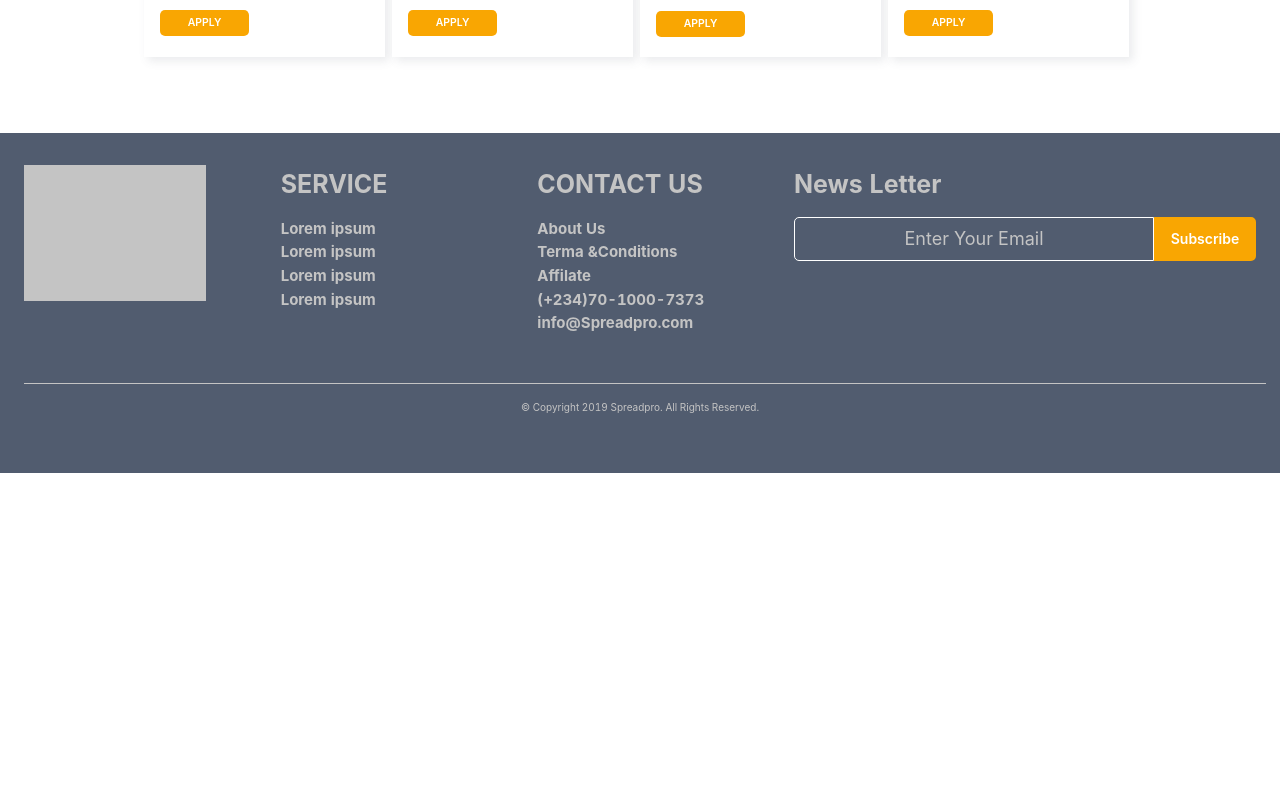
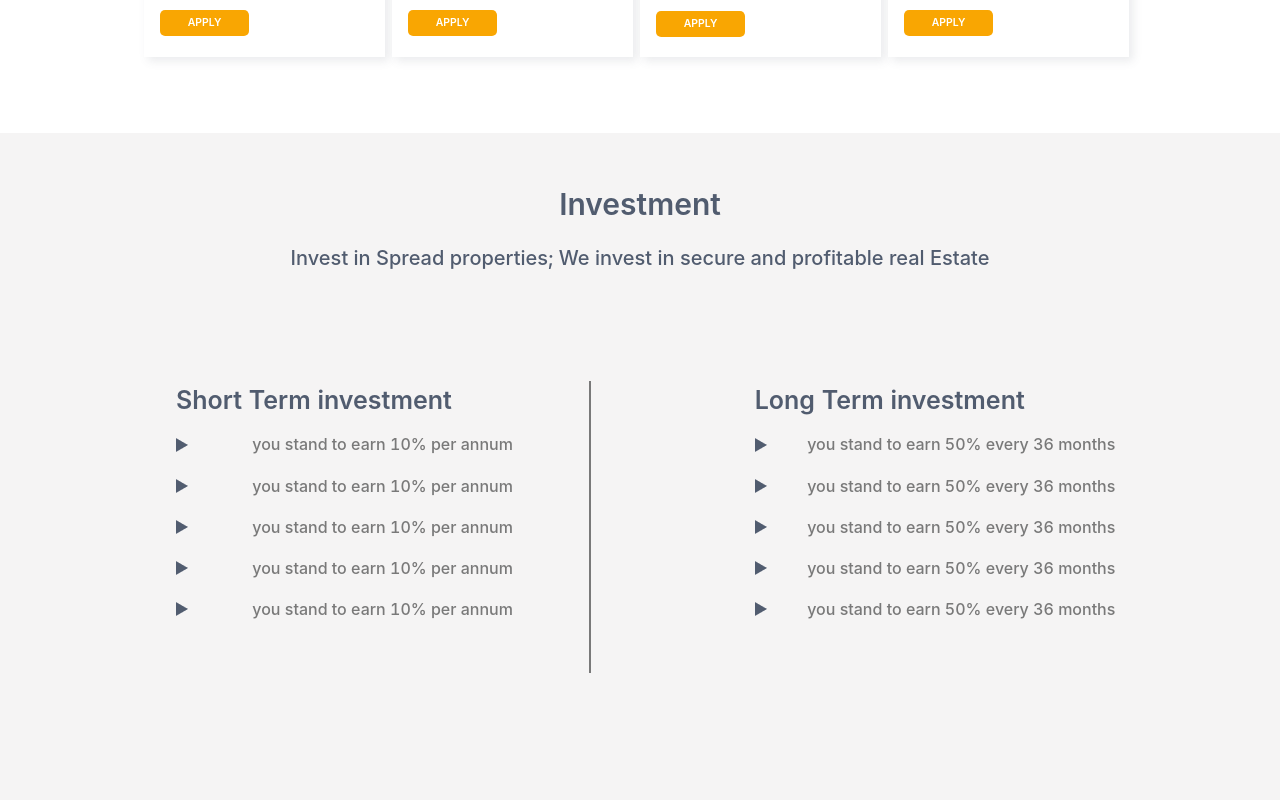
Before and after one commit to TGE24/SP-WEB-1, a Next.js app: page /careers in a window 1280 px wide. Shown: the part 1180-1980 px from the top of the page. Before the commit the page ends 1653 px from the top, so only its background shows below. Built offline with nearby package versions, Linux system fonts and the light colour scheme.

Commit message:
FEATURE Added the Investment Section in the career page

```diff
--- a/src/pages/careers/index.js
+++ b/src/pages/careers/index.js
@@ -1,6 +1,7 @@
 import React from "react";
 import SectionOne from "./sectionOne";
 import SectionTwo from "./sectionTwo";
+import SectionThree from "./sectionThree";
 import Footer from "../../components/footer";
 import NavBar from "../../components/navbar";
 export default () => {
@@ -9,6 +10,7 @@ export default () => {
       <NavBar />
       <SectionOne />
       <SectionTwo />
+      <SectionThree />
       <Footer />
     </>
   );
--- /dev/null
+++ b/src/pages/careers/sectionThree.js
@@ -0,0 +1,111 @@
+import React from "react";
+import { CareerSectionThree } from "./styled";
+import { Row, Col } from "antd";
+export default () => {
+  return (
+    <CareerSectionThree>
+      <div className="container">
+        <h1>Investment</h1>
+        <h2>
+          Invest in Spread properties; We invest in secure and profitable real
+          Estate
+        </h2>
+        <Row>
+          <Col xs={24} sm={2} md={11} lg={11} xl={10}>
+            <div className="left-content">
+              <h1>Short Term investment</h1>
+              <Row>
+                <Col xs={2} sm={1} md={1} lg={1} xl={1}>
+                  <img src="../assets/icons/bullet.png" alt="" />
+                </Col>
+                <Col xs={22} sm={23} md={23} lg={23} xl={23}>
+                  <h2>you stand to earn 10% per annum</h2>
+                </Col>
+              </Row>
+              <Row>
+                <Col xs={2} sm={1} md={1} lg={1} xl={1}>
+                  <img src="../assets/icons/bullet.png" alt="" />
+                </Col>
+                <Col xs={22} sm={23} md={23} lg={23} xl={23}>
+                  <h2>you stand to earn 10% per annum</h2>
+                </Col>
+              </Row>
+              <Row>
+                <Col xs={2} sm={1} md={1} lg={1} xl={1}>
+                  <img src="../assets/icons/bullet.png" alt="" />
+                </Col>
+                <Col xs={22} sm={23} md={23} lg={23} xl={23}>
+                  <h2>you stand to earn 10% per annum</h2>
+                </Col>
+              </Row>
+              <Row>
+                <Col xs={2} sm={1} md={1} lg={1} xl={1}>
+                  <img src="../assets/icons/bullet.png" alt="" />
+                </Col>
+                <Col xs={22} sm={23} md={23} lg={23} xl={23}>
+                  <h2>you stand to earn 10% per annum</h2>
+                </Col>
+              </Row>
+              <Row>
+                <Col xs={2} sm={1} md={1} lg={1} xl={1}>
+                  <img src="../assets/icons/bullet.png" alt="" />
+                </Col>
+                <Col xs={22} sm={23} md={23} lg={23} xl={23}>
+                  <h2>you stand to earn 10% per annum</h2>
+                </Col>
+              </Row>
+            </div>
+          </Col>
+          <Col xs={0} sm={0} md={1} lg={1} xl={4}>
+            <div className="vertical-line"></div>
+          </Col>
+          <Col xs={24} sm={2} md={11} lg={11} xl={10}>
+            <div className="left-content">
+              <h1>Long Term investment</h1>
+              <Row>
+                <Col xs={2} sm={1} md={1} lg={1} xl={1}>
+                  <img src="../assets/icons/bullet.png" alt="" />
+                </Col>
+                <Col xs={22} sm={23} md={23} lg={23} xl={23}>
+                  <h2>you stand to earn 50% every 36 months</h2>
+                </Col>
+              </Row>
+              <Row>
+                <Col xs={2} sm={1} md={1} lg={1} xl={1}>
+                  <img src="../assets/icons/bullet.png" alt="" />
+                </Col>
+                <Col xs={22} sm={23} md={23} lg={23} xl={23}>
+                  <h2>you stand to earn 50% every 36 months</h2>
+                </Col>
+              </Row>
+              <Row>
+                <Col xs={2} sm={1} md={1} lg={1} xl={1}>
+                  <img src="../assets/icons/bullet.png" alt="" />
+                </Col>
+                <Col xs={22} sm={23} md={23} lg={23} xl={23}>
+                  <h2>you stand to earn 50% every 36 months</h2>
+                </Col>
+              </Row>
+              <Row>
+                <Col xs={2} sm={1} md={1} lg={1} xl={1}>
+                  <img src="../assets/icons/bullet.png" alt="" />
+                </Col>
+                <Col xs={22} sm={23} md={23} lg={23} xl={23}>
+                  <h2>you stand to earn 50% every 36 months</h2>
+                </Col>
+              </Row>
+              <Row>
+                <Col xs={2} sm={1} md={1} lg={1} xl={1}>
+                  <img src="../assets/icons/bullet.png" alt="" />
+                </Col>
+                <Col xs={22} sm={23} md={23} lg={23} xl={23}>
+                  <h2>you stand to earn 50% every 36 months</h2>
+                </Col>
+              </Row>
+            </div>
+          </Col>
+        </Row>
+      </div>
+    </CareerSectionThree>
+  );
+};
--- a/src/pages/careers/styled.js
+++ b/src/pages/careers/styled.js
@@ -132,3 +132,66 @@ export const CareerSectionTwo = styled.section`
     }
   }
 `;
+
+export const CareerSectionThree = styled.section`
+  height: 730px;
+  background: #f5f4f4;
+  width: 100%;
+  .container {
+    display: flex;
+    flex-direction: column;
+
+    margin: 1rem 9rem;
+    h1 {
+      margin-top: 3rem;
+      color: #515c6f;
+      font-size: 30px;
+
+      font-weight: 600;
+      text-align: center;
+    }
+    h2 {
+      color: #515c6f;
+      font-size: 20px;
+
+      font-weight: 500;
+      text-align: center;
+    }
+  }
+  .left-content {
+    margin: 6rem 0 0 2rem;
+    h1 {
+      color: #515c6f;
+      font-size: 25px;
+      text-align: left;
+      font-weight: 600;
+    }
+    h2 {
+      margin: 0rem 0rem 1rem 1rem;
+      font-size: 16px;
+      color: #797979;
+    }
+    img {
+      // margin: 0rem 0rem 1rem 1rem;
+    }
+  }
+  .vertical-line {
+    margin: 6rem 0 0 2rem;
+    height: 292px;
+    width: 2px;
+    background: #797979;
+  }
+  @media screen and (max-width: 767px) {
+    margin: 0;
+    width: 100%;
+    height: auto;
+    .container,
+    .left-content {
+      margin: 1rem 0 0 1rem;
+      h2 {
+        margin: 0rem 0rem 1rem 0rem;
+        font-size: 13px;
+      }
+    }
+  }
+`;
```
